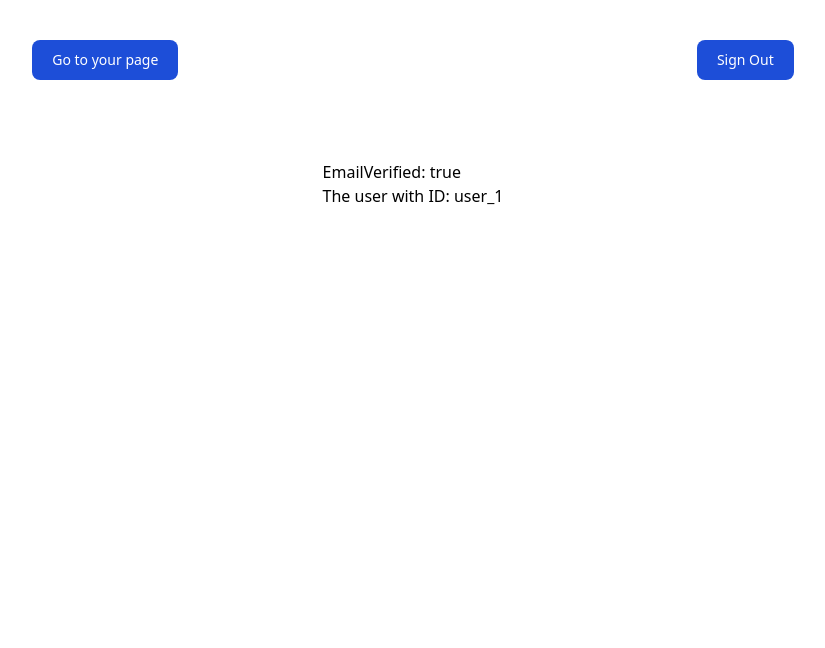
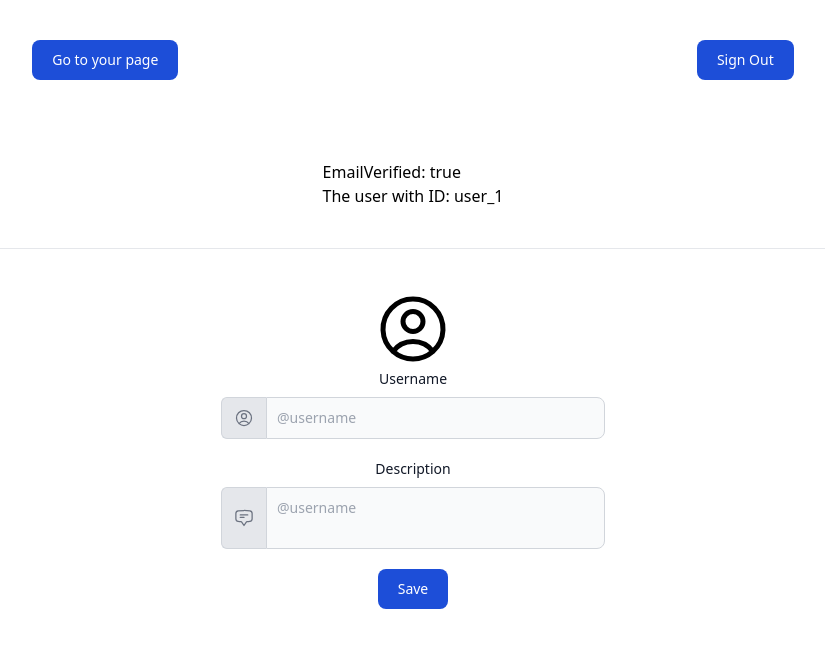
Before and after one commit to roma-marshall/link-me, a Vue app: page /profile in a window 1280 px wide. Shown: the top 648 px of the page, without its empty margins (227-1052 px from the left). Built offline with nearby package versions, Linux system fonts and the light colour scheme; no server answers; the database is empty; sample sign-in values are in the browser's storage.

Commit message:
refactoring profile page: added setting

```diff
--- a/src/components/Profile.vue
+++ b/src/components/Profile.vue
@@ -1,4 +1,5 @@
 <template>
+  <div>
     <div class="flex flex-col">
       <div class="flex justify-around my-10">
         <a @click="router.push(`/user/${auth.currentUser.uid}`)" class="cursor-pointer text-white bg-blue-700 hover:bg-blue-800 focus:ring-4 focus:outline-none focus:ring-blue-300 font-medium rounded-lg text-sm px-5 py-2.5 text-center dark:bg-blue-600 dark:hover:bg-blue-700 dark:focus:ring-blue-800">Go to your page</a>
@@ -9,14 +10,96 @@
         <div>The user with ID: {{ auth.currentUser.uid }}</div>
       </div>
     </div>
+
+    <hr class="mb-10" />
+
+    <div class="flex flex-col justify-center mx-5">
+
+      <div class="mx-auto">
+        <svg class="w-20 h-20" xmlns="http://www.w3.org/2000/svg" fill="none" viewBox="0 0 24 24" stroke-width="1.5" stroke="currentColor">
+          <path stroke-linecap="round" stroke-linejoin="round" d="M17.982 18.725A7.488 7.488 0 0 0 12 15.75a7.488 7.488 0 0 0-5.982 2.975m11.963 0a9 9 0 1 0-11.963 0m11.963 0A8.966 8.966 0 0 1 12 21a8.966 8.966 0 0 1-5.982-2.275M15 9.75a3 3 0 1 1-6 0 3 3 0 0 1 6 0Z" />
+        </svg>
+      </div>
+
+      <div class="flex flex-col items-center text-center space-y-5">
+
+        <!-- Username -->
+        <div class="max-w-sm mx-auto w-full">
+          <label for="website-admin" class="block mb-2 text-sm font-medium text-gray-900 dark:text-white">Username</label>
+          <div class="flex">
+            <span class="inline-flex items-center px-3 text-sm text-gray-900 bg-gray-200 border border-e-0 border-gray-300 rounded-s-md dark:bg-gray-600 dark:text-gray-400 dark:border-gray-600">
+              <svg class="w-5 h-5 text-gray-500" xmlns="http://www.w3.org/2000/svg" fill="none" viewBox="0 0 24 24" stroke-width="1.5" stroke="currentColor">
+                <path stroke-linecap="round" stroke-linejoin="round" d="M17.982 18.725A7.488 7.488 0 0 0 12 15.75a7.488 7.488 0 0 0-5.982 2.975m11.963 0a9 9 0 1 0-11.963 0m11.963 0A8.966 8.966 0 0 1 12 21a8.966 8.966 0 0 1-5.982-2.275M15 9.75a3 3 0 1 1-6 0 3 3 0 0 1 6 0Z" />
+              </svg>
+
+            </span>
+            <input v-model="username" type="text" id="website-admin" class="rounded-none rounded-e-lg bg-gray-50 border border-gray-300 text-gray-900 focus:ring-blue-500 focus:border-blue-500 block flex-1 min-w-0 w-full text-sm p-2.5  dark:bg-gray-700 dark:border-gray-600 dark:placeholder-gray-400 dark:text-white dark:focus:ring-blue-500 dark:focus:border-blue-500" placeholder="@username">
+          </div>
+        </div>
+
+        <!-- Description -->
+        <div class="max-w-sm mx-auto w-full">
+          <label for="website-admin" class="block mb-2 text-sm font-medium text-gray-900 dark:text-white">Description</label>
+          <div class="flex">
+            <span class="inline-flex items-center px-3 text-sm text-gray-900 bg-gray-200 border border-e-0 border-gray-300 rounded-s-md dark:bg-gray-600 dark:text-gray-400 dark:border-gray-600">
+              <svg class="w-5 h-5 text-gray-500" xmlns="http://www.w3.org/2000/svg" fill="none" viewBox="0 0 24 24" stroke-width="1.5" stroke="currentColor">
+                <path stroke-linecap="round" stroke-linejoin="round" d="M7.5 8.25h9m-9 3H12m-9.75 1.51c0 1.6 1.123 2.994 2.707 3.227 1.129.166 2.27.293 3.423.379.35.026.67.21.865.501L12 21l2.755-4.133a1.14 1.14 0 0 1 .865-.501 48.172 48.172 0 0 0 3.423-.379c1.584-.233 2.707-1.626 2.707-3.228V6.741c0-1.602-1.123-2.995-2.707-3.228A48.394 48.394 0 0 0 12 3c-2.392 0-4.744.175-7.043.513C3.373 3.746 2.25 5.14 2.25 6.741v6.018Z" />
+              </svg>
+            </span>
+            <textarea v-model="description" v-html="description" type="text" id="website-admin" class="resize-none rounded-none rounded-e-lg bg-gray-50 border border-gray-300 text-gray-900 focus:ring-blue-500 focus:border-blue-500 block flex-1 min-w-0 w-full text-sm p-2.5  dark:bg-gray-700 dark:border-gray-600 dark:placeholder-gray-400 dark:text-white dark:focus:ring-blue-500 dark:focus:border-blue-500" placeholder="@username"></textarea>
+          </div>
+        </div>
+
+        <!-- Save data -->
+        <a @click="" class="cursor-pointer text-white bg-blue-700 hover:bg-blue-800 focus:ring-4 focus:outline-none focus:ring-blue-300 font-medium rounded-lg text-sm px-5 py-2.5 text-center dark:bg-blue-600 dark:hover:bg-blue-700 dark:focus:ring-blue-800">Save</a>
+
+      </div>
+
+    </div>
+
+  </div>
 </template>
 
 <script setup>
+import { ref, onMounted } from 'vue'
+import { useRoute } from 'vue-router'
+import { getFirestore, doc, getDoc } from 'firebase/firestore'
+
 import { useRouter } from 'vue-router'
 import { getAuth, signOut } from 'firebase/auth'
 
 const router = useRouter()
 const auth = getAuth()
+const route = useRoute()
+const db = getFirestore()
+const uid = ref()
+const username = ref()
+const description = ref()
+
+const getUserData = async () => {
+  const user = auth.currentUser
+
+  if (user) {
+    const uid = user.uid
+    const userDoc = await getDoc(doc(db, "users", uid))
+
+    if (userDoc.exists()) {
+      const userData = userDoc.data()
+      username.value = userData.username
+      description.value = userData.description
+    } else {
+      console.log("No user data was found")
+    }
+  }
+}
+
+onMounted(() => {
+  uid.value = route.params.id
+  getUserData()
+})
+
+
+
 
 const handleSignOut = async () => {
   try {
--- a/src/components/UserWithId.vue
+++ b/src/components/UserWithId.vue
@@ -1,4 +1,5 @@
 <template>
+  <div>
     <div class="flex flex-col">
       <div class="md:flex justify-around my-10">
         <a @click="$router.push('/profile')" class="cursor-pointer text-white bg-blue-700 hover:bg-blue-800 focus:ring-4 focus:outline-none focus:ring-blue-300 font-medium rounded-lg text-sm px-5 py-2.5 text-center dark:bg-blue-600 dark:hover:bg-blue-700 dark:focus:ring-blue-800">Settings</a>
@@ -7,6 +8,7 @@
         <div>The user with ID: {{ uid }}</div>
       </div>
     </div>
+
     <hr class="mb-10" />
 
     <div class="flex flex-col justify-center mx-5">
@@ -32,6 +34,8 @@
       </div>
 
     </div>
+
+  </div>
 </template>
 
 <script setup>
@@ -52,8 +56,6 @@ const getUserData = async () => {
     const userData = userDoc.data()
     username.value = userData.username
     description.value = userData.description
-    console.log("username:", userData.username)
-    console.log("description:", userData.description)
   } else {
     console.log("No user data was found")
     //todo: redirect to 404 page
@@ -64,5 +66,4 @@ onMounted(() => {
   uid.value = route.params.id
   getUserData()
 })
-
 </script>
```
Lines whose indentation alone changed are shown as unchanged.
